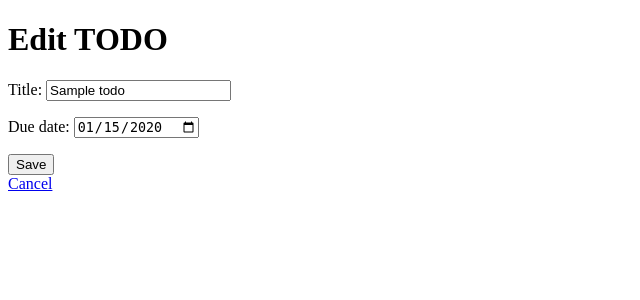
After one commit to cjbischoff/ai-dev-tools-zoomcamp-learning, a Django app: page /1/edit/ in a window 1280 px wide. The commit adds this page. Shown: the top 300 px of the page, without its empty margins (0-640 px from the left). Run offline with Django 5.2, Linux system fonts and the light colour scheme; tables that the repository leaves empty hold one stand-in row (values such as "Sample post").

Commit message:
feat(todo): edit existing todos

```diff
--- a/01-todo/todos/templates/todos/home.html
+++ b/01-todo/todos/templates/todos/home.html
@@ -12,7 +12,10 @@
 {% if todos %}
 <ul>
     {% for todo in todos %}
-    <li>{{ todo.title }} — due {{ todo.due_date }}</li>
+    <li>
+        {{ todo.title }} — due {{ todo.due_date }}
+        <a href="{% url 'todos:edit' todo.pk %}">Edit</a>
+    </li>
     {% endfor %}
 </ul>
 {% else %}
--- /dev/null
+++ b/01-todo/todos/templates/todos/todo_form.html
@@ -0,0 +1,13 @@
+{% extends "todos/base.html" %}
+
+{% block title %}Edit TODO{% endblock %}
+
+{% block content %}
+<h1>Edit TODO</h1>
+<form method="post">
+    {% csrf_token %}
+    {{ form.as_p }}
+    <button type="submit">Save</button>
+</form>
+<a href="{% url 'todos:home' %}">Cancel</a>
+{% endblock %}
--- a/01-todo/todos/urls.py
+++ b/01-todo/todos/urls.py
@@ -6,4 +6,5 @@ app_name = "todos"
 
 urlpatterns = [
     path("", views.home, name="home"),
+    path("<int:pk>/edit/", views.edit_todo, name="edit"),
 ]
--- a/01-todo/todos/views.py
+++ b/01-todo/todos/views.py
@@ -1,4 +1,4 @@
-from django.shortcuts import redirect, render
+from django.shortcuts import get_object_or_404, redirect, render
 
 from .forms import TodoForm
 from .models import Todo
@@ -19,3 +19,17 @@ def home(request):
         "todos/home.html",
         {"form": form, "todos": Todo.objects.all()},
     )
+
+
+def edit_todo(request, pk):
+    """Edit an existing TODO."""
+    todo = get_object_or_404(Todo, pk=pk)
+    if request.method == "POST":
+        form = TodoForm(request.POST, instance=todo)
+        if form.is_valid():
+            form.save()
+            return redirect("todos:home")
+    else:
+        form = TodoForm(instance=todo)
+
+    return render(request, "todos/todo_form.html", {"form": form})
```
Also changed, not shown: 01-todo/todos/tests.py (+21 -0 lines).
